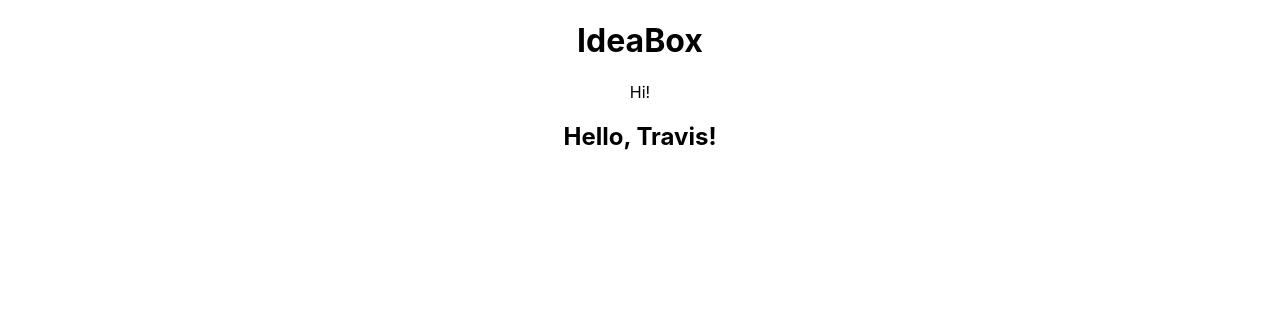
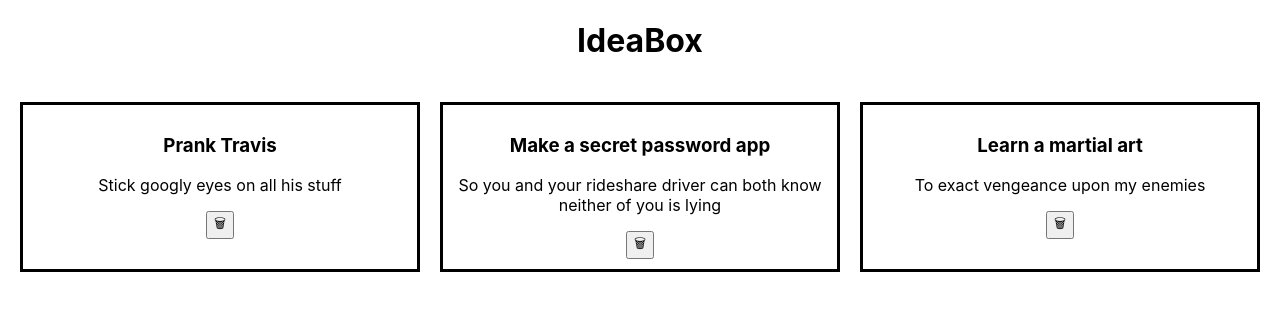
Before and after one commit to ericahagle/ideabox-1, a React (Create React App) app: page / in a window 1280 px wide. Shown: the top 310 px of the page. Built offline with nearby package versions, Linux system fonts and the light colour scheme.

Commit message:
feat: Create Cards, update Ideas and App components

```diff
--- a/src/App/App.js
+++ b/src/App/App.js
@@ -13,8 +13,8 @@
   return (
     <main className='App'>
       <h1>IdeaBox</h1>
-      <p>Hi!</p>
-      <Ideas name='Travis' />
+      { !ideas.length && <h2>No ideas yet -- add some!</h2> }
+      <Ideas ideas={ideas} />
     </main>
   );
 }
--- a/src/Card/Card.css
+++ b/src/Card/Card.css
@@ -0,0 +1,5 @@
+.card {
+  box-sizing: border-box;
+  border: 3px solid black;
+  padding: 10px;
+}
--- a/src/Card/Card.js
+++ b/src/Card/Card.js
@@ -0,0 +1,13 @@
+import './Card.css';
+
+function Card({ title, description, id }) {
+  return (
+    <div className='card'>
+      <h3>{title}</h3>
+      <p>{description}</p>
+      <button>🗑</button>
+    </div>
+  );
+}
+
+export default Card;
--- a/src/Ideas/Ideas.css
+++ b/src/Ideas/Ideas.css
@@ -0,0 +1,6 @@
+.ideas-container {
+  padding: 20px;
+  display: grid;
+  grid-template-columns: repeat(3, 1fr);
+  grid-gap: 20px;
+}
--- a/src/Ideas/Ideas.js
+++ b/src/Ideas/Ideas.js
@@ -1,8 +1,22 @@
 import './Ideas.css';
+import Card from '../Card/Card.js';
 
-function Ideas(props) {
+function Ideas({ ideas }) {
+  const ideaCards = ideas.map(idea => {
+    return (
+      <Card
+        title={idea.title}
+        description={idea.description}
+        id={idea.id}
+        key={idea.key}
+      />
+    );
+  })
+
   return (
-    <h2>Hello, {props.name}!</h2>
+    <div className='ideas-container'>
+      {ideaCards}
+    </div>
   );
 }
 
```
